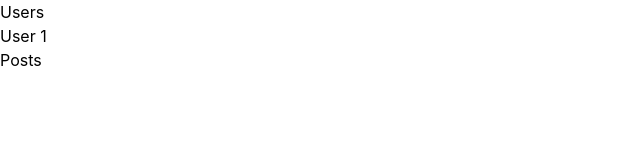
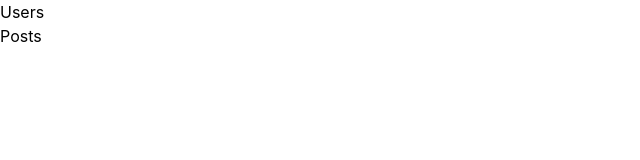
Before and after one commit to yu-nykanorova/react_practice_project, a React (Vite) app: page / in a window 1280 px wide. Shown: the top 160 px of the page, without its empty margins (0-640 px from the left). Built offline with nearby package versions, Linux system fonts and the light colour scheme.

Commit message:
added ability to visit selected user page

```diff
--- a/src/components/Menu.tsx
+++ b/src/components/Menu.tsx
@@ -4,7 +4,6 @@ export const Menu = () => {
     return (
         <ul>
             <li><Link to={"users"}>Users</Link></li>
-            <li><Link to={"users/1"}>User 1</Link></li>
             <li><Link to={"posts"}>Posts</Link></li>
         </ul>
     );
--- a/src/pages/UsersPage.tsx
+++ b/src/pages/UsersPage.tsx
@@ -2,6 +2,7 @@ import {useEffect} from "react";
 import {userSliceActions} from "../redux/slices/userSlice/userSlice.ts";
 import {useAppSelector} from "../redux/hooks/useAppSelector.tsx";
 import {useAppDispatch} from "../redux/hooks/useAppDispatch.tsx";
+import {Link} from "react-router-dom";
 
 export const UsersPage = () => {
     const {users, loadState} = useAppSelector(({userSlice}) => userSlice);
@@ -18,7 +19,7 @@ export const UsersPage = () => {
 
             {
                 users.map((user) => (
-                    <li key={user.id}>{user.name}</li>
+                    <Link className="block" to={`/users/${user.id}`} key={user.id}>{user.name}</Link>
                 ))
             }
         </ul>
```
